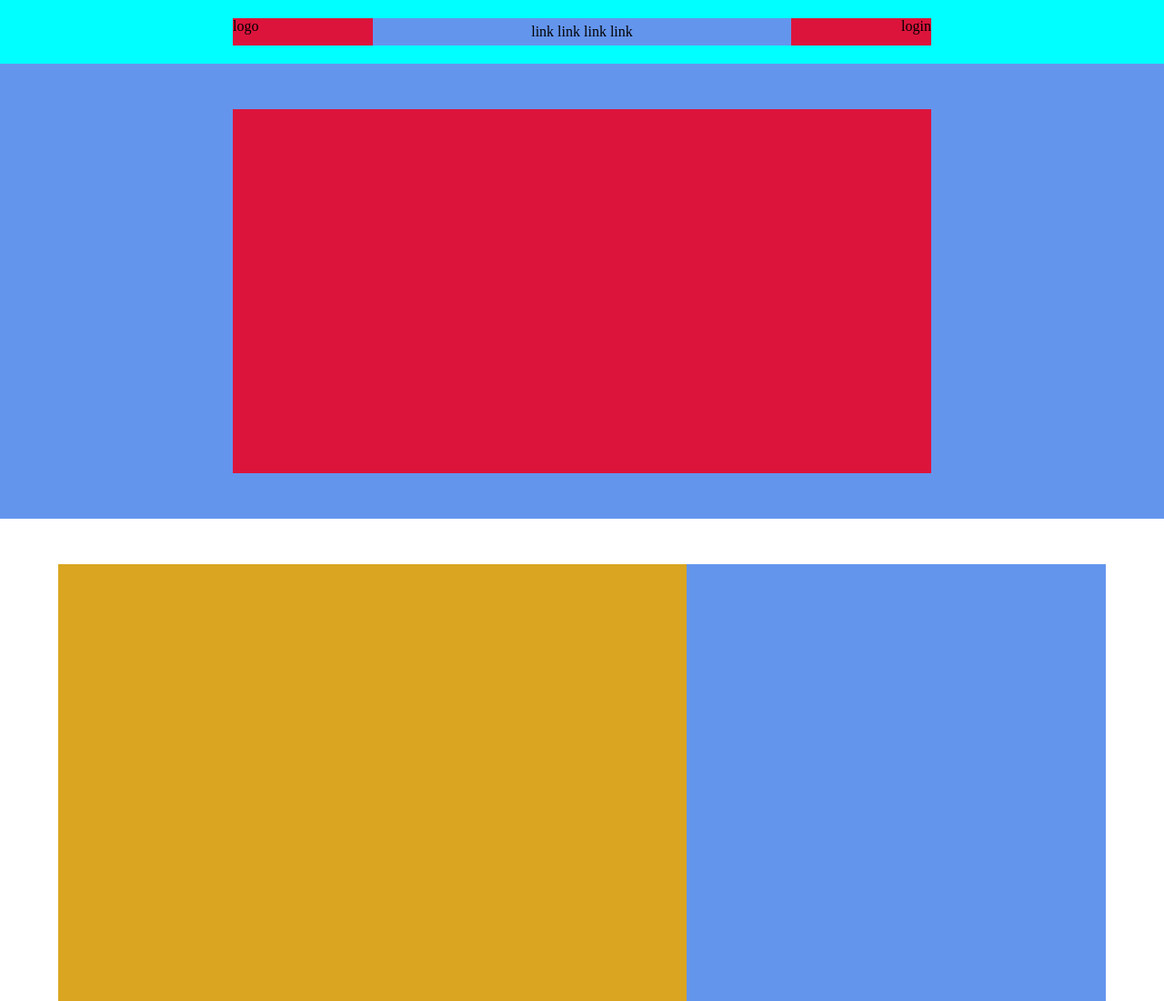
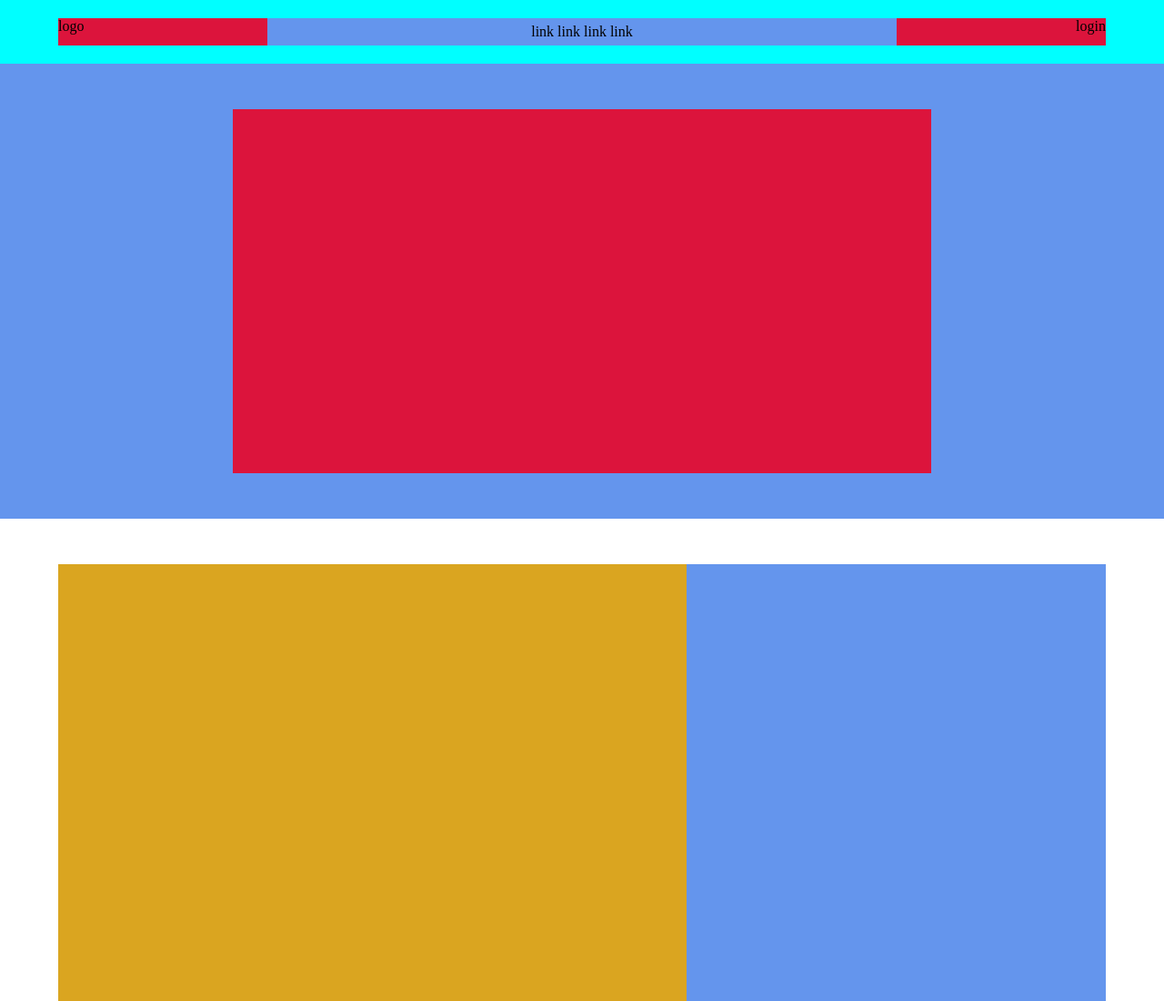
Before and after one commit to manueledigregorio/htmlcss-struttura-discord, a plain HTML site: page index.html in a window 1280 px wide. Shown: the top 1100 px of the page at 91% size. Drawn offline with Linux system fonts and the light colour scheme.

Commit message:
[fix] header

```diff
--- a/css/style.css
+++ b/css/style.css
@@ -32,10 +32,7 @@ display: flex;
 }
 
 .link{
-    width: 60%;
-    max-width: 1200px;
     height: 30px;
-    margin: 0 auto;
     align-self: center;
     display: flex;
 }
--- a/index.html
+++ b/index.html
@@ -7,8 +7,8 @@
     <title>Document</title>
   </head>
   <body>
-    <header class="header">
-      <div class="link debug-blu">
+    <header class="header ">
+      <div class="link container debug-blu">
         <div class="box-logo debug-rosso">logo</div>
         <div class="content-link">link link link link</div>
         <div class="box-login debug-rosso">login</div>
```
